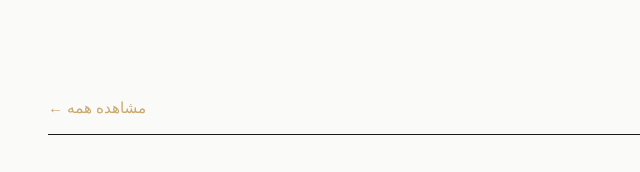
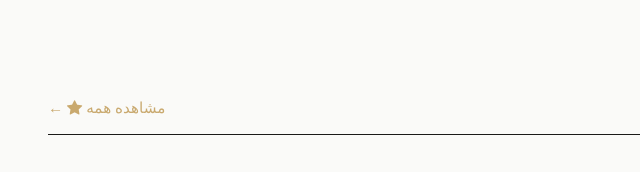
Before and after one commit to rx-lab/shopp, a plain HTML site: page index.html in a window 1280 px wide. Shown: the part 1801-1973 px from the top of the page, 0-640 px from the left. Drawn offline with nearby package versions, Linux system fonts and the light colour scheme.

Commit message:
Update index.html

```diff
--- a/index.html
+++ b/index.html
@@ -174,7 +174,7 @@
 <section class="products">
   <div class="section-header">
     <h2 class="section-title">محصولات پیشنهادی</h2>
-    <a class="see-all" href="index2.html">مشاهده همه ←</a>
+    <a class="see-all" href="index2.html">مشاهده همه <i class="bi bi-star-fill"></i> ←</a>
   </div>
   <div class="product-grid">
 
```
